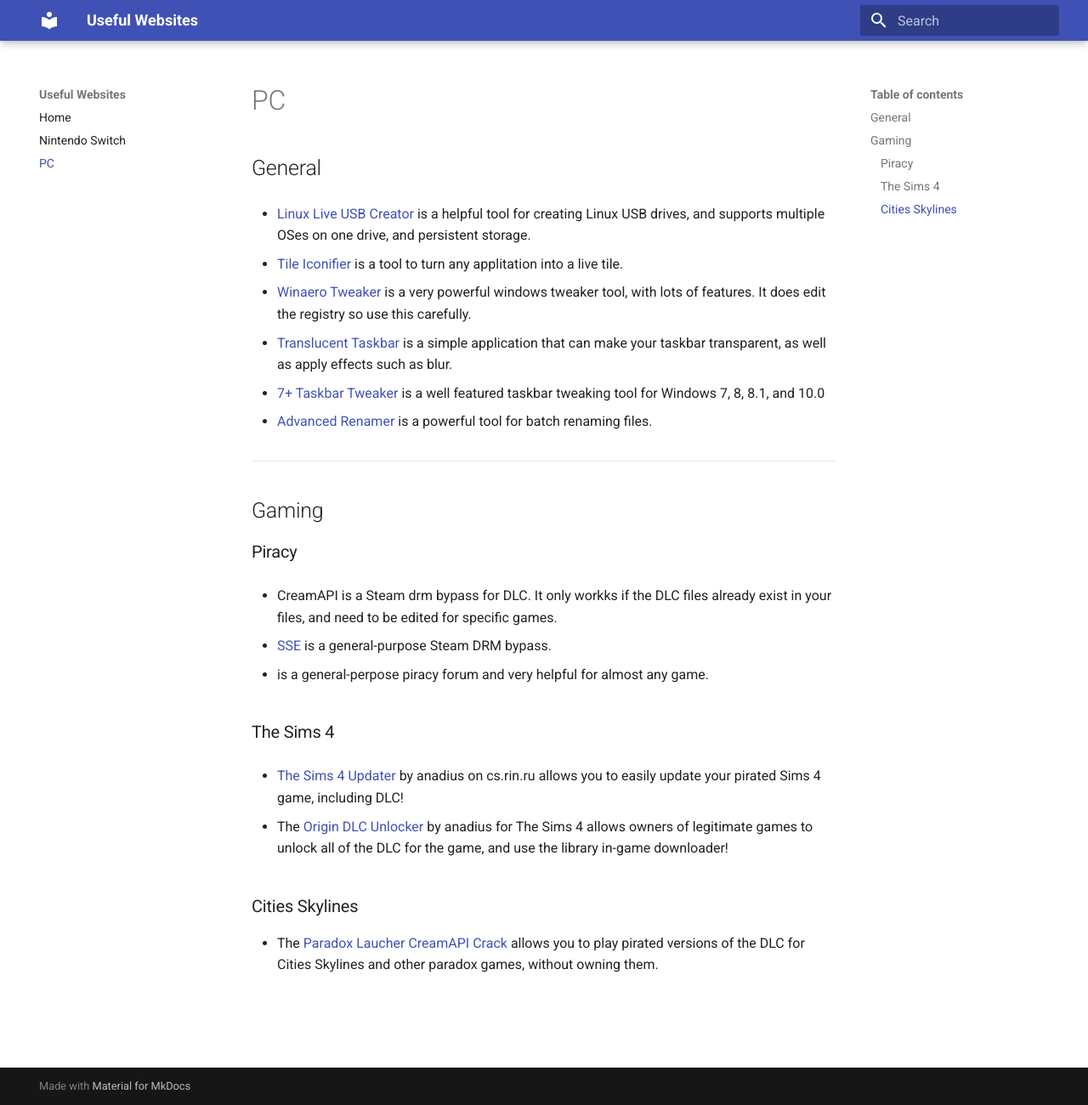
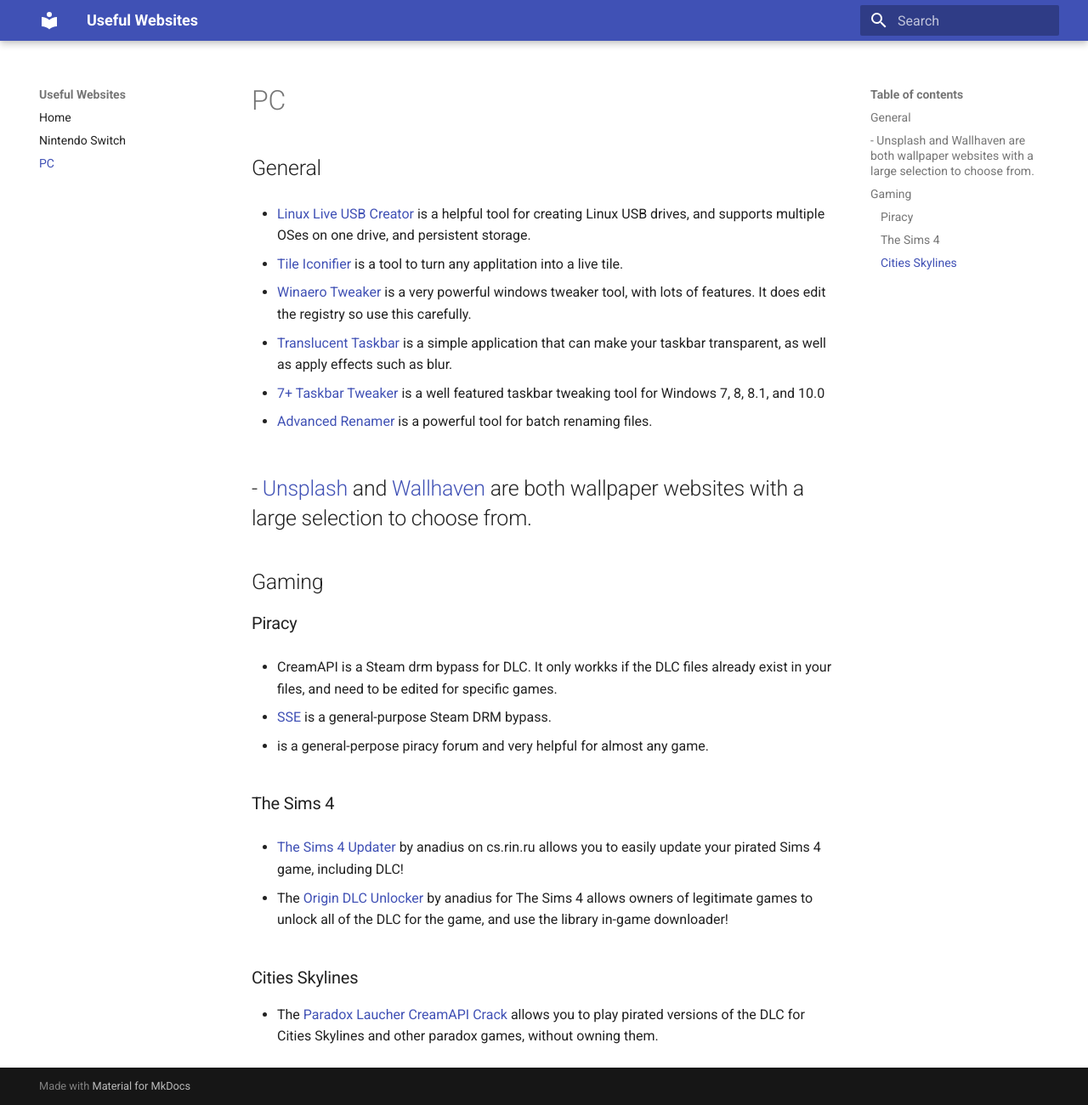
Before and after one commit to Supersonicboss1/Helpful-Websites-Supersonicboss1, an MkDocs documentation site: the page built from docs/pc.md, in a window 1280 px wide and 1300 px high. Shown: the whole window at 85% size. Built offline with MkDocs 1.6.1 and Material for MkDocs 9.7.7, drawn with Linux system fonts in a browser that asks for light colours.

Commit message:
add wallpapers

```diff
--- a/docs/pc.md
+++ b/docs/pc.md
@@ -14,6 +14,7 @@
 
 - [Advanced Renamer](https://www.advancedrenamer.com/) is a powerful tool for batch renaming files.
 
+- [Unsplash](https://unsplash.com/) and [Wallhaven](https://wallhaven.cc/) are both wallpaper websites with a large selection to choose from.
 ---
 
 ## Gaming
```
